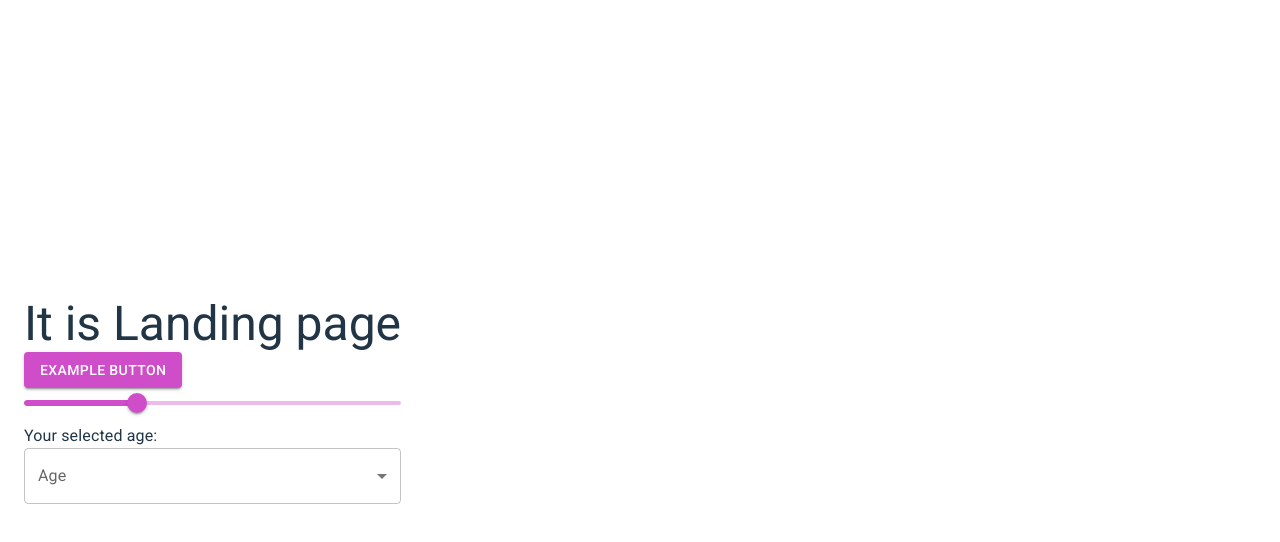
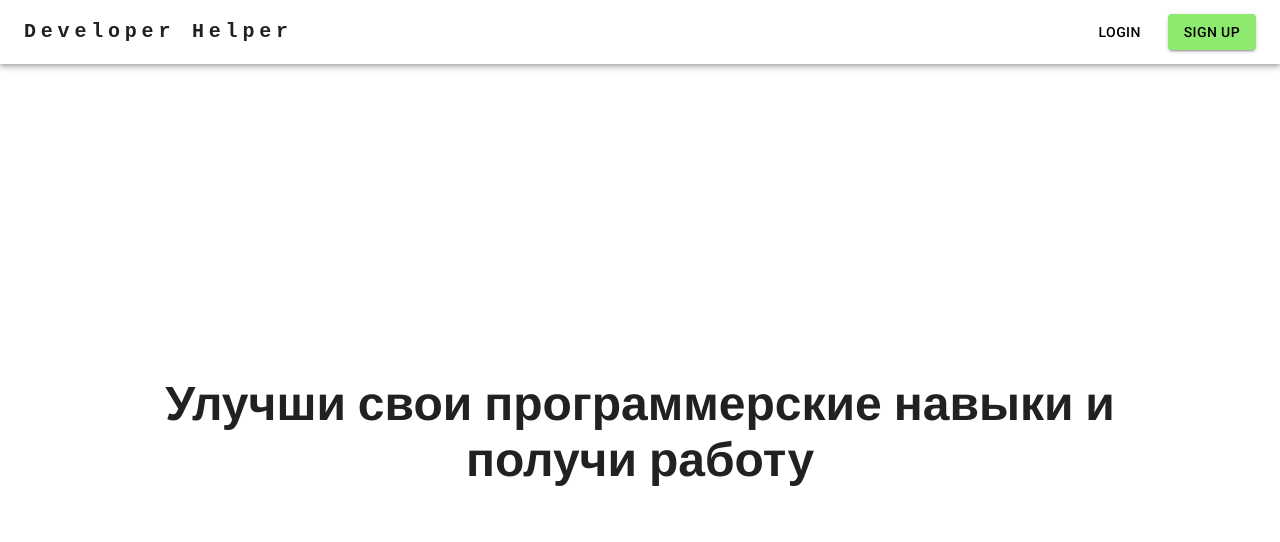
Before and after one commit to moiskillnadne/developer-helper, a React (Vite) app: page / in a window 1280 px wide. Shown: the top 542 px of the page. Built offline with nearby package versions, Linux system fonts and the light colour scheme; a web font is replaced by a local one.

Commit message:
feature: Header and Welcome phrase

```diff
--- a/src/app/App.tsx
+++ b/src/app/App.tsx
@@ -1,15 +1,18 @@
-import React from "react"
-
+import { AppLayout } from "./layout"
 import { CustomThemeProvider, RouterProvider } from "./providers"
 
 import { Router } from "~/pages"
+
+import "./index.css"
 
 function App() {
   return (
     <>
       <CustomThemeProvider>
         <RouterProvider>
-          <Router />
+          <AppLayout>
+            <Router />
+          </AppLayout>
         </RouterProvider>
       </CustomThemeProvider>
     </>
--- /dev/null
+++ b/src/app/Layout.tsx
@@ -0,0 +1,14 @@
+import { PropsWithChildren } from "react"
+
+import { Header } from "../widgets/Header"
+
+type Props = PropsWithChildren<unknown>
+
+export const AppLayout = ({ children }: Props) => {
+  return (
+    <>
+      <Header />
+      {children}
+    </>
+  )
+}
--- a/src/app/index.css
+++ b/src/app/index.css
@@ -12,6 +12,13 @@
   -webkit-font-smoothing: antialiased;
   -moz-osx-font-smoothing: grayscale;
   -webkit-text-size-adjust: 100%;
+}
+
+#root {
+  width: 100%;
+  min-height: 100vh;
+  display: flex;
+  flex-direction: column;
 }
 
 a {
--- a/src/app/main.tsx
+++ b/src/app/main.tsx
@@ -1,5 +1,6 @@
 import React from "react"
 
+import CssBaseline from "@mui/material/CssBaseline"
 import ReactDOM from "react-dom/client"
 
 import App from "./App.tsx"
@@ -11,6 +12,7 @@ import "@fontsource/roboto/700.css"
 
 ReactDOM.createRoot(document.getElementById("root") as HTMLElement).render(
   <React.StrictMode>
+    <CssBaseline />
     <App />
   </React.StrictMode>,
 )
--- a/src/app/providers/theme-provider.tsx
+++ b/src/app/providers/theme-provider.tsx
@@ -7,7 +7,7 @@ type Props = PropsWithChildren<unknown>
 const theme = createTheme({
   palette: {
     primary: {
-      main: "#cf4dc8",
+      main: "#8EEA6E",
     },
     secondary: {
       main: "#faedfa",
--- a/src/pages/LandingPage/index.tsx
+++ b/src/pages/LandingPage/index.tsx
@@ -1,37 +1,29 @@
-import { useState } from "react"
+import Container from "@mui/material/Container"
+import Typography from "@mui/material/Typography"
 
-import { Button, Container, FormControl, InputLabel, MenuItem, Select, Slider, Typography } from "@mui/material"
+import { headerHeight } from "~/shared/utils"
 
 export const LandingPage = () => {
-  const [ageValue, setAgeValue] = useState<number | undefined>(undefined)
+  const welcomePhrase = "Улучши свои программерские навыки и получи работу"
 
   return (
     <Container>
-      <Typography variant="h3">It is Landing page</Typography>
-
-      <Button variant="contained" color="primary">
-        Example button
-      </Button>
-
-      <Slider defaultValue={30} />
-
-      <Typography variant="body1">{`Your selected age: ${ageValue ?? ""}`}</Typography>
-
-      <FormControl fullWidth>
-        <InputLabel id="demo-simple-select-label">Age</InputLabel>
-        <Select
-          labelId="demo-simple-select-label"
-          id="demo-simple-select"
-          value={ageValue}
-          label="Age"
-          onChange={e => {
-            setAgeValue(Number(e.target.value))
+      <Container
+        sx={{
+          height: `calc(100vh - ${headerHeight}px)`,
+          display: "flex",
+          justifyContent: "center",
+          alignItems: "center",
+        }}>
+        <Typography
+          variant="h3"
+          align="center"
+          sx={{
+            fontWeight: "bold",
           }}>
-          <MenuItem value={10}>10</MenuItem>
-          <MenuItem value={20}>20</MenuItem>
-          <MenuItem value={30}>30</MenuItem>
-        </Select>
-      </FormControl>
+          {welcomePhrase}
+        </Typography>
+      </Container>
     </Container>
   )
 }
--- /dev/null
+++ b/src/shared/utils/constants/componentSize.ts
@@ -0,0 +1 @@
+export const headerHeight = 64
--- a/src/shared/utils/constants/index.ts
+++ b/src/shared/utils/constants/index.ts
@@ -1 +1,2 @@
 export * from "./routes"
+export * from "./componentSize"
--- /dev/null
+++ b/src/widgets/Header/index.tsx
@@ -0,0 +1,68 @@
+import AppBar from "@mui/material/AppBar"
+import Box from "@mui/material/Box"
+import Button from "@mui/material/Button"
+import Container from "@mui/material/Container"
+import Toolbar from "@mui/material/Toolbar"
+import Typography from "@mui/material/Typography"
+
+import { ROUTES, headerHeight } from "~/shared/utils"
+
+export const Header = () => {
+  return (
+    <AppBar
+      position="static"
+      color="transparent"
+      sx={{
+        height: headerHeight,
+      }}>
+      <Container maxWidth="xl">
+        <Toolbar
+          disableGutters
+          sx={{
+            display: "flex",
+            justifyContent: "space-between",
+          }}>
+          <Typography
+            variant="h6"
+            noWrap
+            component="a"
+            href={ROUTES.landing.path}
+            sx={{
+              mr: 2,
+              display: { xs: "none", md: "flex" },
+              fontFamily: "monospace",
+              fontWeight: 700,
+              letterSpacing: ".3rem",
+              color: "inherit",
+              textDecoration: "none",
+            }}>
+            Developer Helper
+          </Typography>
+
+          <Box
+            sx={{
+              display: "flex",
+              gap: 2,
+            }}>
+            <Button
+              variant="text"
+              href={ROUTES.login.path}
+              sx={{
+                color: "black",
+              }}>
+              Login
+            </Button>
+            <Button
+              variant="contained"
+              href={ROUTES.signup.path}
+              sx={{
+                color: "black",
+              }}>
+              Sign up
+            </Button>
+          </Box>
+        </Toolbar>
+      </Container>
+    </AppBar>
+  )
+}
```
